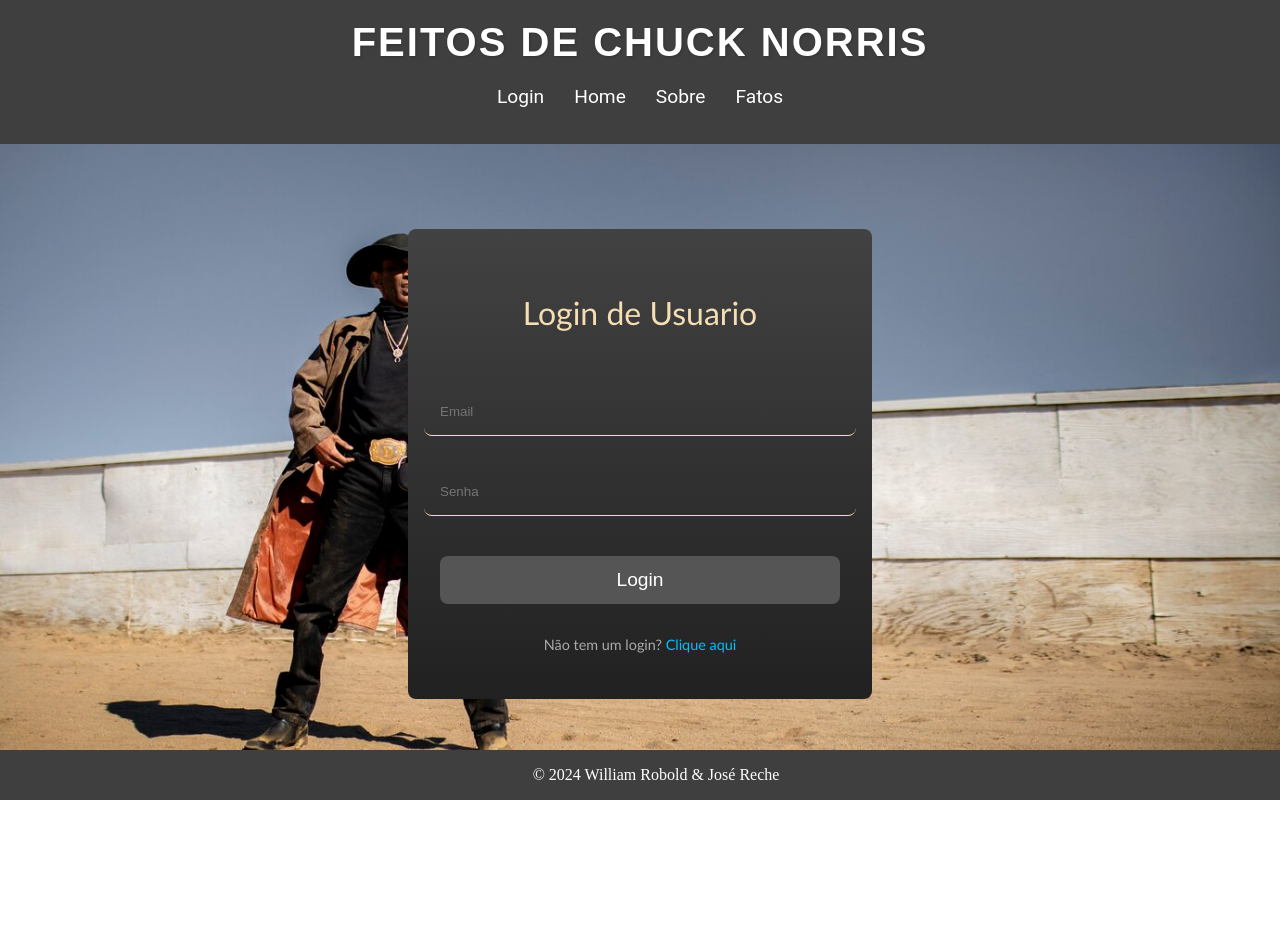
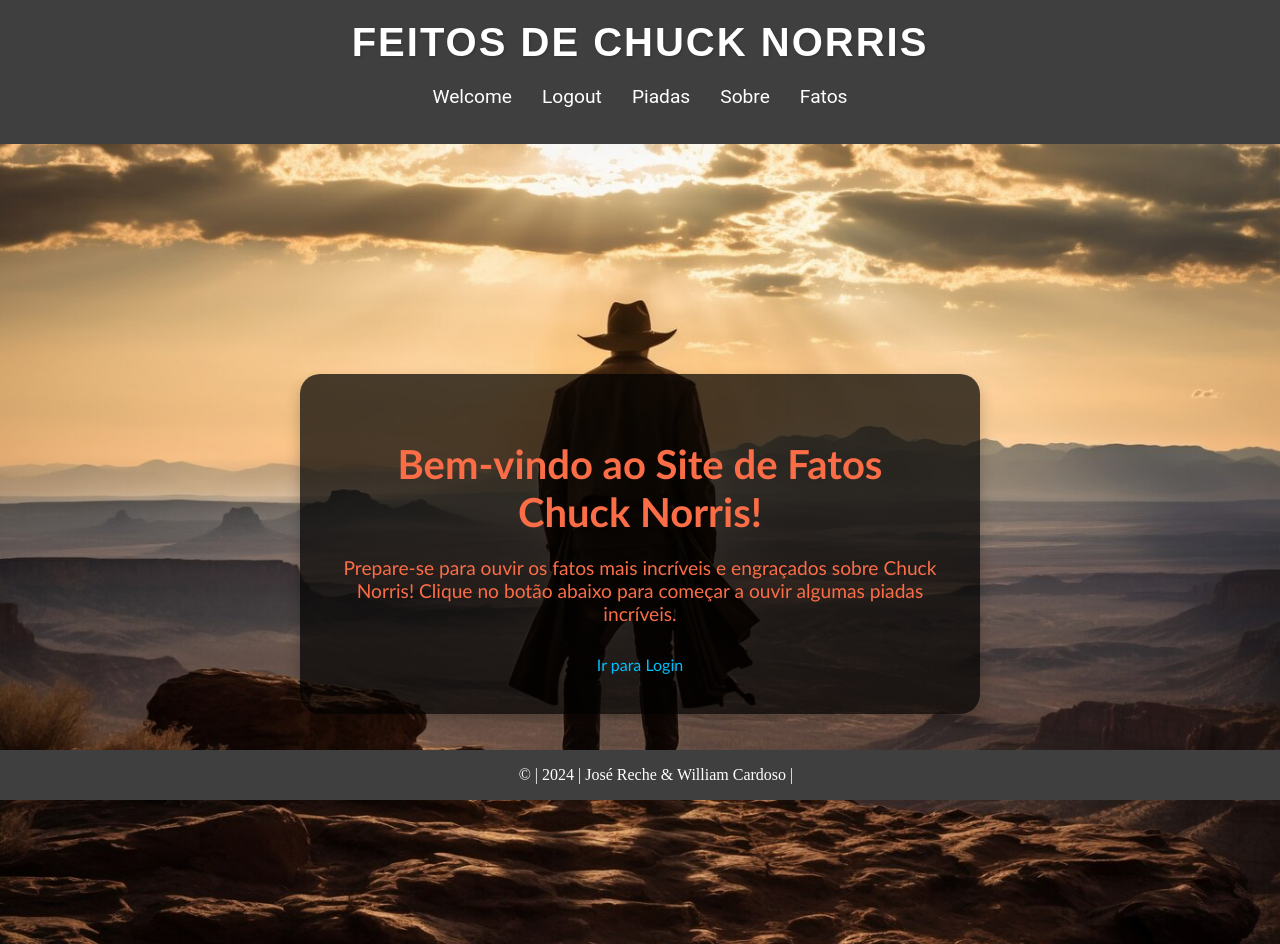
Before and after one commit to CardosoWill/ChuckNorrisFacts, a React (Vite) app: page / in a window 1280 px wide. Before the commit the page ends 800 px from the top, so only its background shows below. Built offline with nearby package versions, Linux system fonts and the light colour scheme.

Commit message:
alteração de login e registro e criação da pagina bem vindo

```diff
--- a/src/App.jsx
+++ b/src/App.jsx
@@ -1,26 +1,34 @@
-import { Route, Routes } from 'react-router-dom'
+import { Route, Routes, useLocation } from 'react-router-dom'
 import './App.css'
+import Welcome from './pages/Welcome'
 import Register from './pages/Register'
 import Login from './pages/login'
-import Home from './pages/Home'
+import Piadas from './pages/Piadas'
 import About from './pages/About'
 import Fatos from './pages/Fatos'
 import Header from './components/Header'
 import Footer from './components/Footer'
 
 function App() {
+
+  const location = useLocation();
+
+  const showElement = location.pathname === '/login' ||  location.pathname === '/register';
+
   return (
     <>
 
-      <Header />
+    {!showElement?<Header/>:null}
+
       <Routes>
-        <Route path='/home' element={<Home />} />
+      <Route path='/' element={<Welcome />} />
+        <Route path='/piadas' element={<Piadas />} />
         <Route path='/about' element={<About />} />
         <Route path='/fatos' element={<Fatos />} />
-        <Route path='/' element={<Login />} />
+        <Route path='/login' element={<Login />} />
         <Route path='/register' element={<Register />} />
       </Routes>
-      <Footer />
+      {!showElement?<Footer/>:null}
     </>
   )
 }
--- a/src/components/Footer/index.jsx
+++ b/src/components/Footer/index.jsx
@@ -3,7 +3,7 @@
 export default function Footer(){
     return(
         <footer>
-            &copy; 2024 William Robold & José Reche
+            &copy; | 2024 | José Reche & William Cardoso |
         </footer>
     )
 }
--- a/src/components/Header/index.jsx
+++ b/src/components/Header/index.jsx
@@ -8,11 +8,14 @@
 
             <nav>
                 <ul>
-                    <Link to="/">
-                        <li>Login</li>
+                   <Link to="/">
+                        <li>Welcome</li>
                     </Link>
-                    <Link to="/home">
-                        <li>Home</li>
+                    <Link to="/login">
+                        <li>Logout</li>
+                    </Link>
+                    <Link to="/piadas">
+                        <li>Piadas</li>
                     </Link>
                     <Link to="/about">
                         <li>Sobre</li>
--- a/src/components/Header/styles.css
+++ b/src/components/Header/styles.css
@@ -56,9 +56,9 @@
 
 a {
     text-decoration: none;
-    color: #555; /* Cor suave para os links */
+    color: #555;
 }
 
 a:hover {
-    color: #0077b6; /* Azul mais forte ao passar o mouse */
+    color: #0077b6;
 }
--- a/src/pages/Home/index.jsx
+++ b/src/pages/Piadas/index.jsx
@@ -1,7 +1,7 @@
 import './styles.css';
 import React, { useState } from 'react';
 
-export default function Home() {
+export default function Piadas() {
 
     const [piada, setPiada] = useState('Clique no botão para ouvir uma piada aleatória!');
 
@@ -17,7 +17,7 @@
     }
 
     return (
-        <main className='home'>
+        <main className='piada'>
             <h2>Algumas <s>piadas</s> FATOS sobre o Chuck Norris</h2>
             <div className='controle' >
                 <p>{piada}</p>
--- a/src/pages/Register/index.jsx
+++ b/src/pages/Register/index.jsx
@@ -1,22 +1,29 @@
 import './styles.css';
+import { useNavigate } from 'react-router-dom';
 
 export default function Register() {
+
+  const navigate = useNavigate();
+
+  const Botao = (event) => {
+    event.preventDefault();
+    navigate('/piadas');
+  };
+
   return (
     <main>
-      <div className="container">
-        <form className="form">
-          <p className="title">Cadastro de Usuario</p>
+      <div className="register-container">
+        <form className="register-form" onSubmit={Botao}>
+          <p className="register-title">Cadastro de Usuário</p>
 
-          <div className="flex">
-            <input className="input" type="text" placeholder="Nome Completo" required />
-          </div>
+          <input className="register-input" type="text" placeholder="Nome Completo" required />
+          <input className="register-input" type="date" placeholder="Idade" required />
+          <input className="register-input" type="email" placeholder="Email" required />
+          <input className="register-input" type="password" placeholder="Senha" required />
+          <input className="register-input" type="password" placeholder="Confirmar Senha" required />
 
-          <input className="input" type="email" placeholder="Email" required />
-          <input className="input" type="senha" placeholder="Senha" required />
-          <input className="input" type="senha" placeholder="Confirmar Senha" required />
-
-          <button className="btn">Cadastrar</button>
-          <p className="signin">Possui uma conta? <a href="/" className="link">Clique aqui</a></p>
+          <button className="register-btn">Cadastrar</button>
+          <p className="register-signin">Possui uma conta? <a href="/login" className="register-link">Clique aqui</a></p>
         </form>
       </div>
     </main>
--- a/src/pages/Register/styles.css
+++ b/src/pages/Register/styles.css
@@ -1,82 +1,78 @@
-.container {
+.register-container {
+  margin: 0 auto;
   display: flex;
   justify-content: center;
   align-items: center;
-  height: 100%;
+  height: 100vh;
+  background-image: url(../../assets/Img/silhueta-de-cowboy-contra-a-luz-quente_23-2149334107.jpg);
+  background-size: cover;
+  background-position: center;
+  background-repeat: no-repeat;
+  flex-direction: column;
+  font-family: 'Gill Sans', 'Gill Sans MT', Calibri, 'Trebuchet MS', sans-serif;
 }
 
-.form {
+.register-form {
   width: 400px;
+  padding: 2rem;
   background-image: linear-gradient(to bottom, #424242, #212121);
-  padding: 20px;
-  border-radius: 0.5rem;
   display: flex;
+  align-items: center;
   flex-direction: column;
-  align-items: center;
-  gap: 1rem;
-}
-
-.title {
-  color: wheat;
-  font-size: 2rem;
-  margin-bottom: 10px;
-}
-
-.message {
-  color: rgba(255, 255, 255, 0.7);
-  font-size: 1rem;
-  text-align: center;
-}
-
-.input {
-  width: 100%;
-  padding: 0.75rem;
-  margin: 0.5rem 0;
-  background-color: #333;
-  color: wheat;
-  border: none;
-  border-bottom: 1px solid wheat;
-  outline: none;
-  transition: background-color 400ms;
   border-radius: 0.5rem;
 }
 
-.input:hover {
-  background-color: #424242;
+.register-title {
+  color: wheat;
+  margin-bottom: 2rem;
+  font-size: 2rem;
 }
 
-.btn {
+.register-input {
+  margin: 0.5rem 0;
+  padding: 1rem;
+  width: 100%;
+  background-color: inherit;
+  color: wheat;
+  border: none;
+  outline: none;
+  border-bottom: 1px solid wheat;
+  transition: all 400ms;
+}
+
+.register-input:hover {
+  background-color: #424242;
+  border-radius: 0.5rem;
+}
+
+.register-btn {
   height: 3rem;
   width: 100%;
-  background-color: wheat;
+  margin-top: 1rem;
+  background-color: #555;
+  color: white;
+  border-radius: 0.5rem;
   border: none;
-  border-radius: 0.5rem;
   font-size: 1.2rem;
+  transition: all 300ms ease;
   cursor: pointer;
-  transition: background-color 400ms;
 }
 
-.btn:hover {
-  background-color: antiquewhite;
+.register-btn:hover {
+  background-color: #777;
 }
 
-.signin {
+.register-signin {
   font-size: 0.9rem;
   color: #aaa;
   margin-top: 1rem;
 }
 
-.link {
+.register-link {
   color: #00bfff;
   text-decoration: none;
 }
 
-.link:hover {
+.register-link:hover {
   text-decoration: underline;
 }
-
-.flex {
-  display: flex;
-  gap: 0.5rem;
-  width: 100%;
-}
--- /dev/null
+++ b/src/pages/Welcome/index.jsx
@@ -0,0 +1,18 @@
+import React from 'react';
+import { Link } from 'react-router-dom';
+import './styles.css';
+
+export default function Welcome() {
+    return (
+        <div className="welcome">
+            <div className="welcome-content">
+                <h1>Bem-vindo ao Site de Fatos Chuck Norris!</h1>
+                <p>
+                    Prepare-se para ouvir os fatos mais incríveis e engraçados sobre Chuck Norris!
+                    Clique no botão abaixo para começar a ouvir algumas piadas incríveis.
+                </p>
+                <Link to="/login" className="login-link">Ir para Login</Link>
+            </div>
+        </div>
+    );
+}
--- /dev/null
+++ b/src/pages/Welcome/styles.css
@@ -0,0 +1,33 @@
+.welcome {
+    display: flex;
+    flex-direction: column;
+    align-items: center;
+    justify-content: center;
+    background-image: url(../../assets/Img/cowboy-no-sol.jpg);
+    background-size: cover;
+    background-position: center;
+    background-repeat: no-repeat;
+    height: 100vh;
+    text-align: center;
+    font-family: 'Gill Sans', 'Gill Sans MT', Calibri, 'Trebuchet MS', sans-serif;
+    color: #FA6D46;
+  }
+
+  .welcome-content {
+    background-color: rgba(0, 0, 0, 0.712);
+    padding: 40px;
+    border-radius: 20px;
+    box-shadow: 0 8px 15px rgba(0, 0, 0, 0.219);
+    max-width: 600px;
+    margin: 20px;
+  }
+
+  .welcome h1 {
+    font-size: 2.5rem;
+    margin-bottom: 20px;
+  }
+
+  .welcome p {
+    font-size: 1.2rem;
+    margin-bottom: 30px;
+  }
--- a/src/pages/login/index.jsx
+++ b/src/pages/login/index.jsx
@@ -4,31 +4,23 @@
 export default function Login() {
   const navigate = useNavigate();
 
-  // Função que será chamada ao submeter o formulário
-  const handleFormSubmit = (event) => {
-    event.preventDefault(); // Previne o comportamento padrão, mas só é chamada se os campos estiverem válidos
-    // Redireciona para a página /home após validação
-    navigate('/home');
+  const apertaBotao = (event) => {
+    event.preventDefault();
+    navigate('/piadas');
   };
 
   return (
     <main>
-      <div className="container">
-        {/* Mude o onClick do botão para onSubmit no form */}
-        <form className="form" onSubmit={handleFormSubmit}>
-          <p className="title">Login de Usuario</p>
-          <input className="input" type="email" placeholder="Email" required />
+      <div className="login-container">
+        <form className="login-form" onSubmit={apertaBotao}>
+          <p className="login-title">Login de Usuário</p>
 
-          <input className="input password" type="password" placeholder="Senha" required />
+          <input className="login-input" type="email" placeholder="Email" required />
+          <input className="login-input" type="password" placeholder="Senha" required />
 
-          {/* Botão sem onClick, a lógica é gerida pelo onSubmit do form */}
-          <button className="btn" type="submit">
-            Login
-          </button>
+          <button className="login-btn" type="submit">Login</button>
 
-          <p className="signin">
-            Não tem um login? <a href="/register" className="link">Clique aqui</a>
-          </p>
+          <p className="login-signin">Não tem um login? <a href="/register" className="login-link">Clique aqui</a></p>
         </form>
       </div>
     </main>
--- a/src/pages/login/styles.css
+++ b/src/pages/login/styles.css
@@ -1,9 +1,4 @@
-
-::selection {
-    background-color: gray;
-}
-
-.container {
+.login-container {
     margin: 0 auto;
     display: flex;
     justify-content: center;
@@ -13,77 +8,68 @@
     background-size: cover;
     background-position: center;
     background-repeat: no-repeat;
-    height: 80vh;
     flex-direction: column;
-    align-items: center;
-    justify-content: center;
     font-family: 'Gill Sans', 'Gill Sans MT', Calibri, 'Trebuchet MS', sans-serif;
   }
 
-.form {
+  .login-form {
     width: 400px;
-    padding: 2rem;
     background-image: linear-gradient(to bottom, #424242, #212121);
+    padding: 20px;
+    border-radius: 0.5rem;
     display: flex;
+    flex-direction: column;
     align-items: center;
-    flex-direction: column;
+    gap: 1rem;
+  }
+
+  .login-title {
+    color: wheat;
+    font-size: 2rem;
+    margin-bottom: 10px;
+  }
+
+  .login-input {
+    width: 100%;
+    padding: 0.75rem;
+    margin: 0.5rem 0;
+    background-color: #333;
+    color: wheat;
+    border-bottom: 1px solid wheat;
+    transition: background-color 400ms;
     border-radius: 0.5rem;
   }
 
-.title {
-    color: wheat;
-    margin-bottom: 2rem;
-    font-size: 2rem;
+  .login-input:hover {
+    background-color: #424242;
   }
 
-.input {
-    margin: 0.5rem 0;
-    padding: 1rem;
+  .login-btn {
+    height: 3rem;
     width: 100%;
-    background-color: inherit;
-    color: wheat;
+    background-color: wheat;
     border: none;
-    outline: none;
-    border-bottom: 1px solid wheat;
-    transition: all 400ms;
+    border-radius: 0.5rem;
+    font-size: 1.2rem;
+    cursor: pointer;
+    transition: background-color 400ms;
   }
 
-.input:hover {
-    background-color: #424242;
-    border: none;
-    border-radius: 0.5rem;
+  .login-btn:hover {
+    background-color: antiquewhite;
   }
 
-.btn {
-    height: 3rem;
-    width: 100%;
+  .login-signin {
+    font-size: 0.9rem;
+    color: #aaa;
     margin-top: 1rem;
-    background-color: #555;
-    color: white;
-    border-radius: 0.5rem;
-    border: none;
-    font-size: 1.2rem;
-    transition: all 300ms ease;
-    cursor: pointer;
   }
 
-.btn:hover {
-    background-color: #777;
+  .login-link {
+    color: #00bfff;
+    text-decoration: none;
   }
 
-.register-link {
-    margin-top: 1rem;
-    color: wheat;
-    font-size: 0.9rem;
+  .login-link:hover {
+    text-decoration: underline;
   }
-
-.register-link .link {
-    color: #00f;
-    text-decoration: underline;
-    cursor: pointer;
-}
-
-.register-link .link:hover {
-    color: #007bff;
-    text-decoration: none;
-}
```
Also changed, not shown: src/pages/Piadas/styles.css (renamed from src/pages/Home/styles.css, +5 -5 lines). Lines whose indentation alone changed are shown as unchanged.
